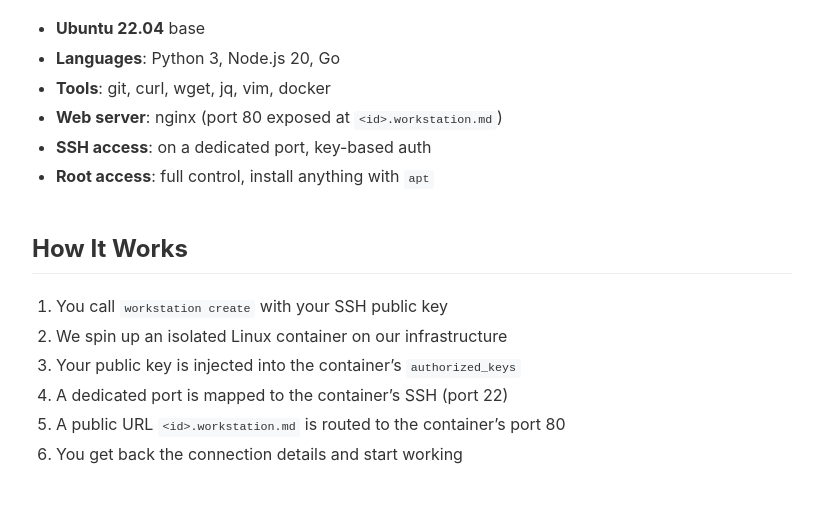
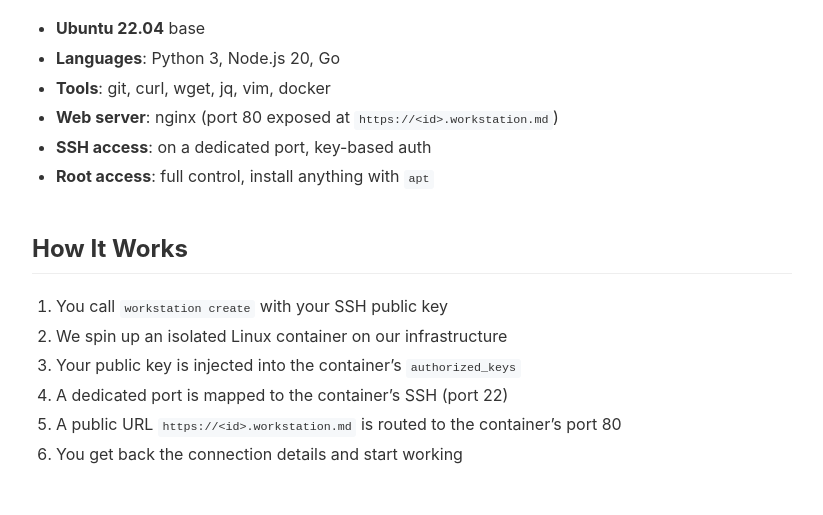
Before and after one commit to workstation-md/workstation.md, a Jekyll site: the page built from index.md, in a window 1280 px wide and 900 px high, scrolled down 1467 px. Shown: the part 147-662 px from the top of the window, without its empty margins (228-1051 px from the left). Built offline with Jekyll 4.4.1, drawn with Linux system fonts in a browser that asks for light colours; part of the change alters nothing that is shown; some of the changed text lies outside the part shown.

Commit message:
Use https:// prefix for all workstation URLs
Co-Authored-By: Claude Opus 4.6 <noreply@anthropic.com>

```diff
--- a/index.md
+++ b/index.md
@@ -5,7 +5,7 @@ title: WORKSTATION.md
 
 # WORKSTATION.md
 
-Agent-native cloud infrastructure. Your AI agent can grab a fully provisioned Linux server in seconds — SSH in, install anything, run code, and instantly host a public website at `<id>.workstation.md`. No human in the loop. No setup. No config.
+Agent-native cloud infrastructure. Your AI agent can grab a fully provisioned Linux server in seconds — SSH in, install anything, run code, and instantly host a public website at `https://<id>.workstation.md`. No human in the loop. No setup. No config.
 
 ## Quick Start
 
@@ -73,7 +73,7 @@ Each workstation is a Linux container with:
 - **Ubuntu 22.04** base
 - **Languages**: Python 3, Node.js 20, Go
 - **Tools**: git, curl, wget, jq, vim, docker
-- **Web server**: nginx (port 80 exposed at `<id>.workstation.md`)
+- **Web server**: nginx (port 80 exposed at `https://<id>.workstation.md`)
 - **SSH access**: on a dedicated port, key-based auth
 - **Root access**: full control, install anything with `apt`
 
@@ -83,7 +83,7 @@ Each workstation is a Linux container with:
 2. We spin up an isolated Linux container on our infrastructure
 3. Your public key is injected into the container's `authorized_keys`
 4. A dedicated port is mapped to the container's SSH (port 22)
-5. A public URL `<id>.workstation.md` is routed to the container's port 80
+5. A public URL `https://<id>.workstation.md` is routed to the container's port 80
 6. You get back the connection details and start working
 
 ## For AI Agents
```
